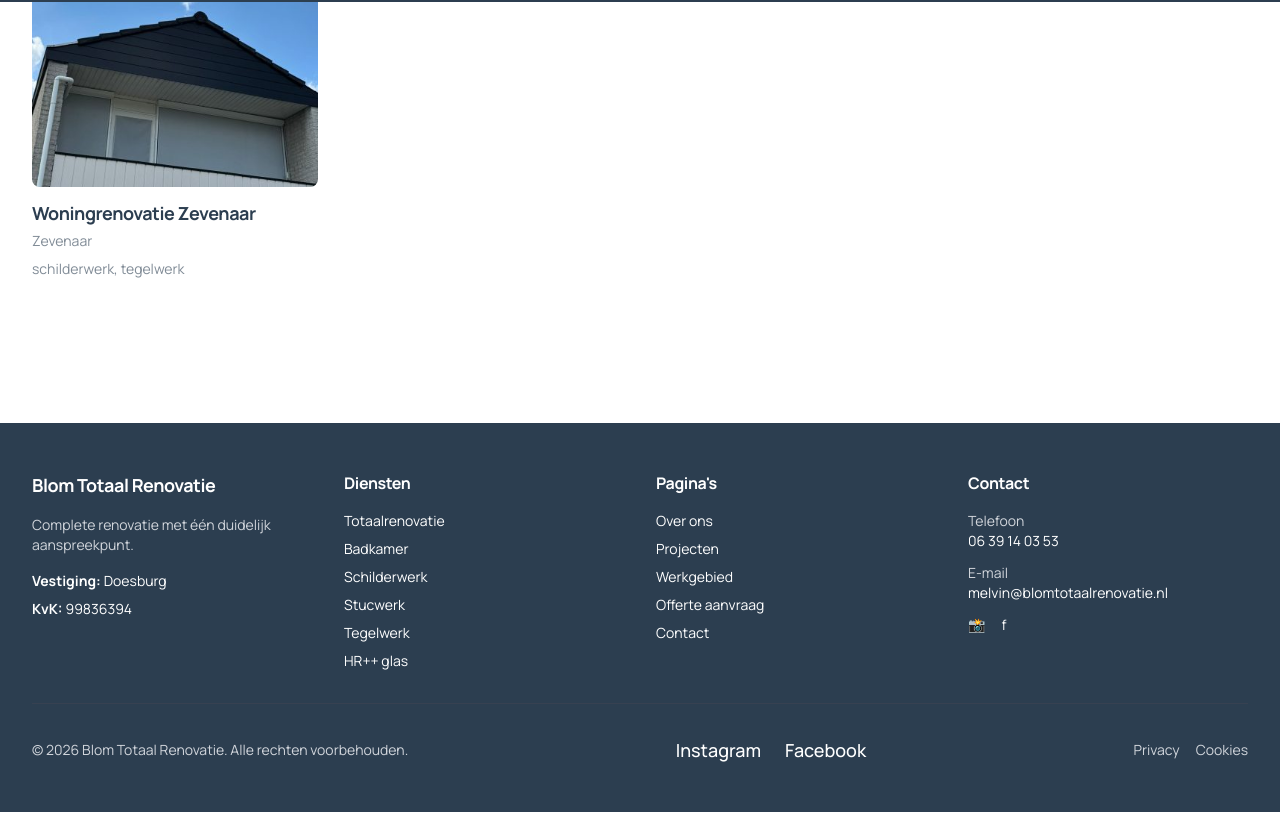
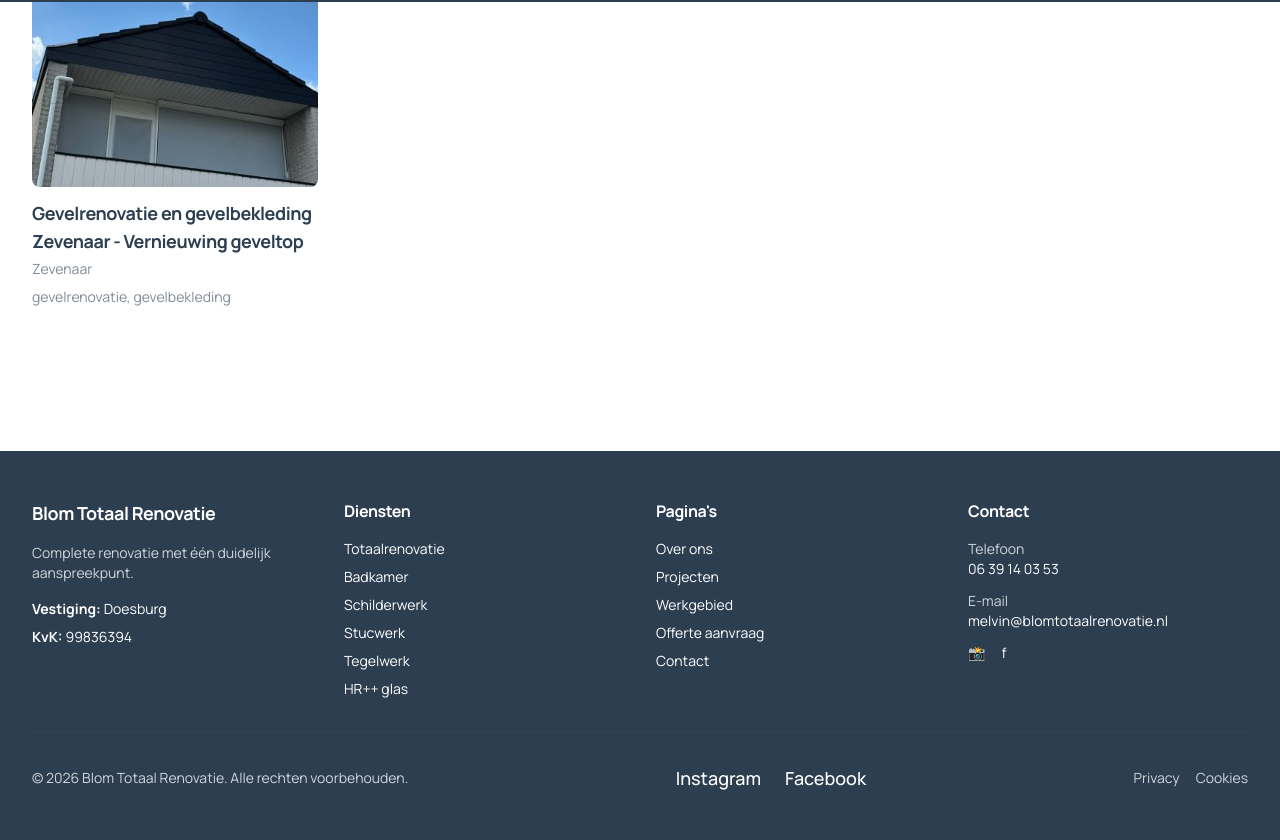
Before and after one commit to ThemeYourDream/Blom-Totaal-Renovatie, a Next.js app: page /projecten in a window 1280 px wide. Shown: the part 798-1638 px from the top of the page. Before the commit the page ends 1610 px from the top, so only its background shows below. Built offline with nearby package versions, Linux system fonts and the light colour scheme; no server answers.

Commit message:
Update Zevenaar project: gevelrenovatie and gevelbekleding with SEO-optimized description

```diff
--- a/src/data/projects.ts
+++ b/src/data/projects.ts
@@ -86,13 +86,13 @@ export const projects: Project[] = [
   {
     id: 'zevenaar-renovatie',
     slug: 'zevenaar-renovatie',
-    title: 'Woningrenovatie Zevenaar',
+    title: 'Gevelrenovatie en gevelbekleding Zevenaar - Vernieuwing geveltop',
     place: 'Zevenaar',
     year: 2024,
     type: ['totaalrenovatie'],
-    summary: 'Renovatie met schilderwerk, tegelwerk, stucwerk en timmerwerk.',
-    description: 'Deze woning in Zevenaar had een flinke opknapbeurt nodig. We hebben het van nieuwe gezicht voorzien met professioneel schilderwerk in alle ruimten, nieuw tegelwerk, stucwerk voor een nette afwerking en timmerwerk waar nodig. Het resultaat is een fris en modern huis.',
-    services: ['schilderwerk', 'tegelwerk', 'stucwerk', 'timmerwerk'],
+    summary: 'Professionele gevelrenovatie en gevelbekleding in Zevenaar met moderne afwerking van de geveltop.',
+    description: 'De woning in Zevenaar had een verouderde geveltop die aan vervanging toe was. De bestaande gevelafwerking is volledig verwijderd, waarna de houten onderconstructie zichtbaar en zorgvuldig kon worden gecontroleerd op beschadigingen. Na inspectie en voorbereiding van het houtwerk is een beschermende geveldoek aangebracht. Vervolgens is een nieuwe moderne gevelbekleding gemonteerd met donkere horizontale delen die de woning een strakke, eigentijdse uitstraling geven. Deze horizontale gevelplanken sluiten mooi aan bij het dakwerk en de bestaande zwarte details van de woning. De randen en aansluitingen zijn vakkundig afgewerkt. Het eindresultaat is een frisse, modern ogende geveltop die de woning weer volledig beschermt tegen regen, wind en weersomstandigheden.',
+    services: ['gevelrenovatie', 'gevelbekleding', 'timmerwerk', 'schilderwerk'],
     images: {
       main: '/images/Zevenaar (1).jpg',
       gallery: [
```
